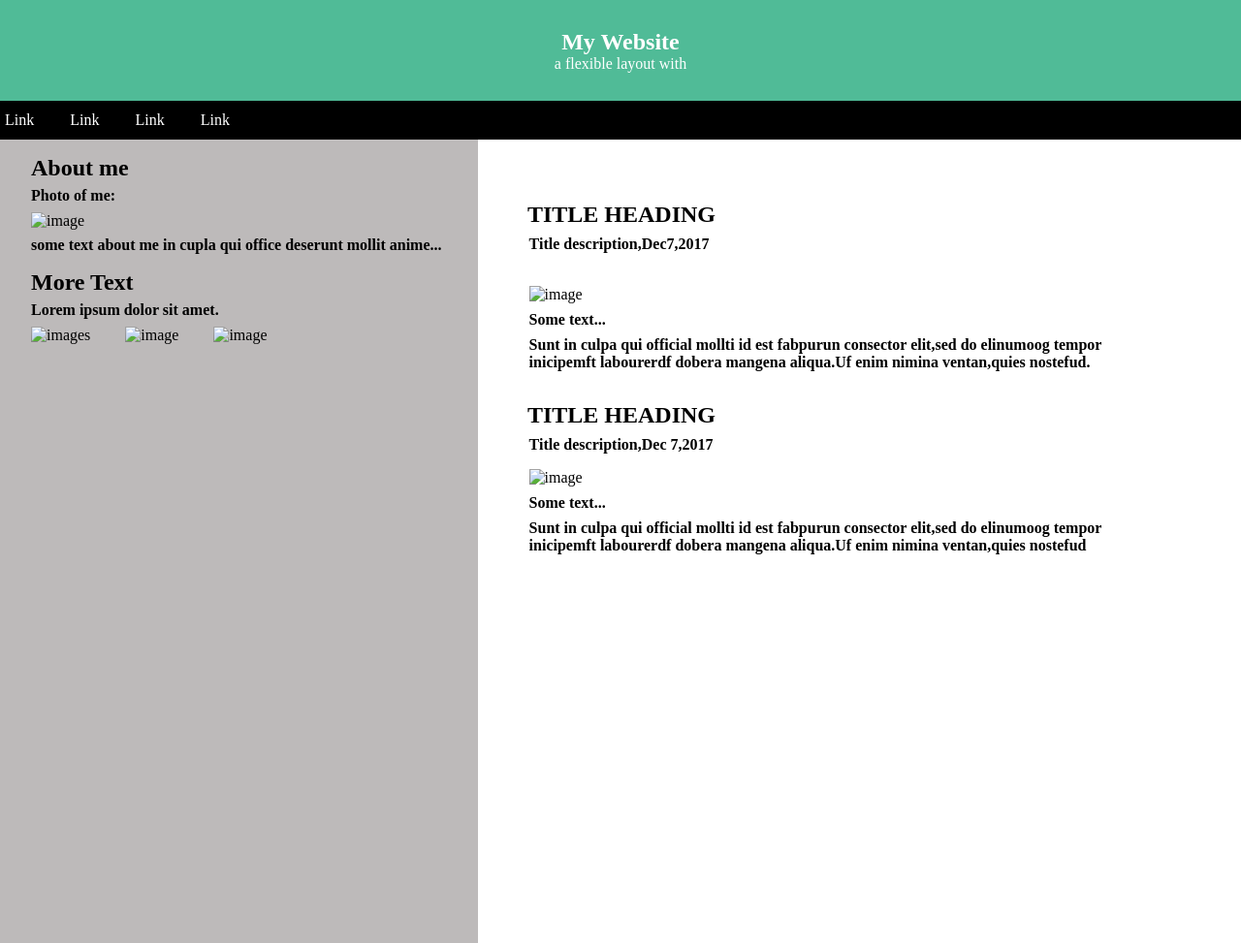
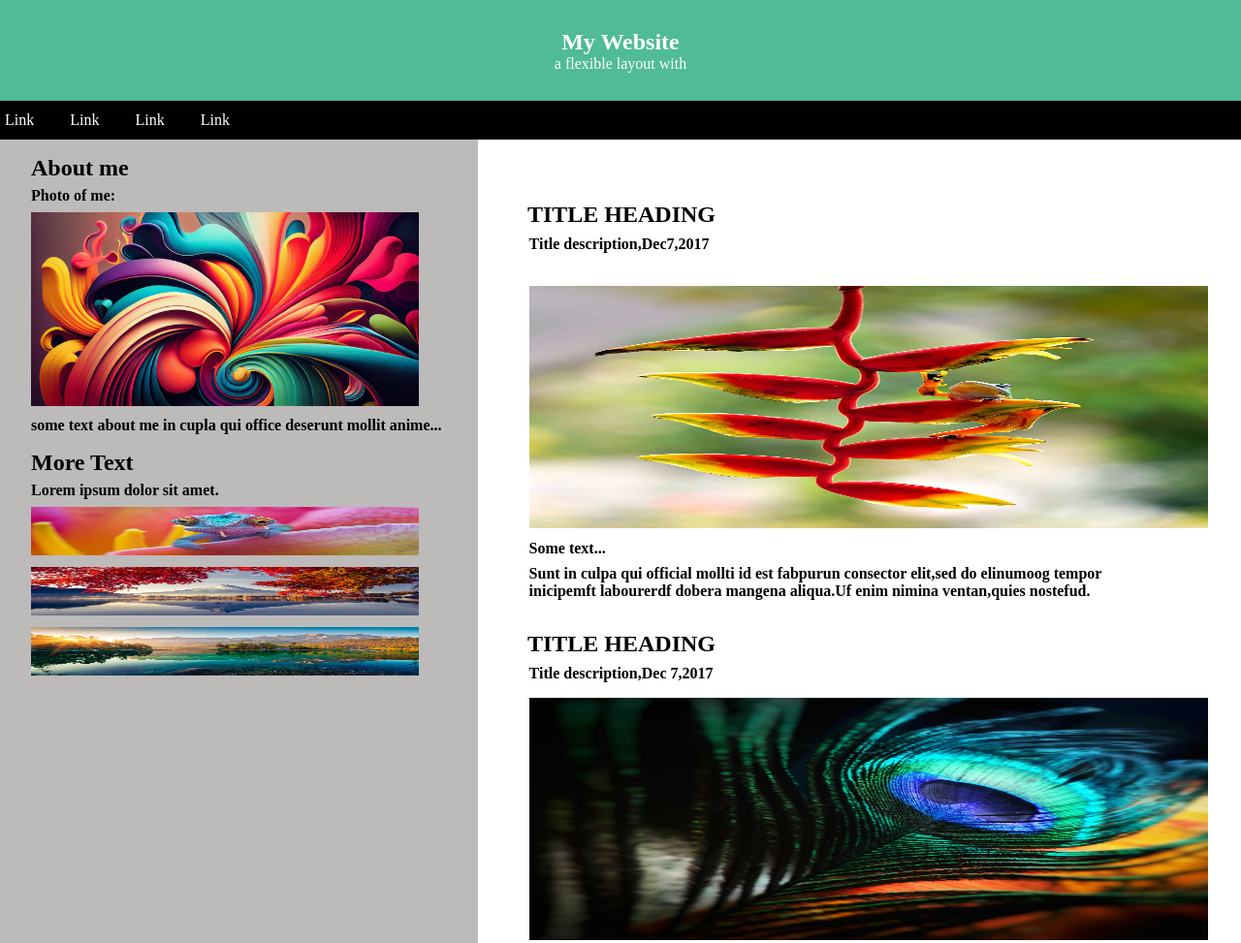
Before and after one commit to MadhavArora1213/My_Website-HM-, a plain HTML site: page index.html in a window 1280 px wide. Shown: the top 973 px of the page at 97% size. Drawn offline with Linux system fonts and the light colour scheme.

Commit message:
Update index.html

```diff
--- a/index.html
+++ b/index.html
@@ -24,24 +24,24 @@
         <div class="left">
           <h2>About me</h2>
           <p>Photo of me:</p>
-          <img src="images/image2.avif" height="200px" width="400px" alt="image" />
+          <img src="image2.avif" height="200px" width="400px" alt="image" />
           <p>some text about me in cupla qui office deserunt mollit anime...</p>
 
 
           <h2>More Text</h2>
           <p>Lorem ipsum dolor sit amet.</p>
 
-          <img src="images/image3.webp" height="50px" width="400px" alt="images" />
+          <img src="image3.webp" height="50px" width="400px" alt="images" />
 
-          <img src="images/image4.jpg" height="50px" width="400px" alt="image" />
+          <img src="image4.jpg" height="50px" width="400px" alt="image" />
 
-          <img src="images/image5.jpg" height="50px" width="400px" alt="image" />
+          <img src="image5.jpg" height="50px" width="400px" alt="image" />
         </div>
         <div class="right">
           <h1>TITLE HEADING</h1>
           <p>Title description,Dec7,2017</p>
           <br />
-          <img src="images/image7.webp" height="250px" width="700px" alt="image" />
+          <img src="image7.webp" height="250px" width="700px" alt="image" />
           <p>Some text...</p>
 
 
@@ -55,7 +55,7 @@
 
           <h1>TITLE HEADING</h1>
           <p>Title description,Dec 7,2017</p>
-          <img src="images/image1.jpg" height="250px" width="700px" alt="image" />
+          <img src="image1.jpg" height="250px" width="700px" alt="image" />
           <p>Some text...</p>
           <p class="PARA">
             Sunt in culpa qui official mollti id est fabpurun consector elit,sed
```
